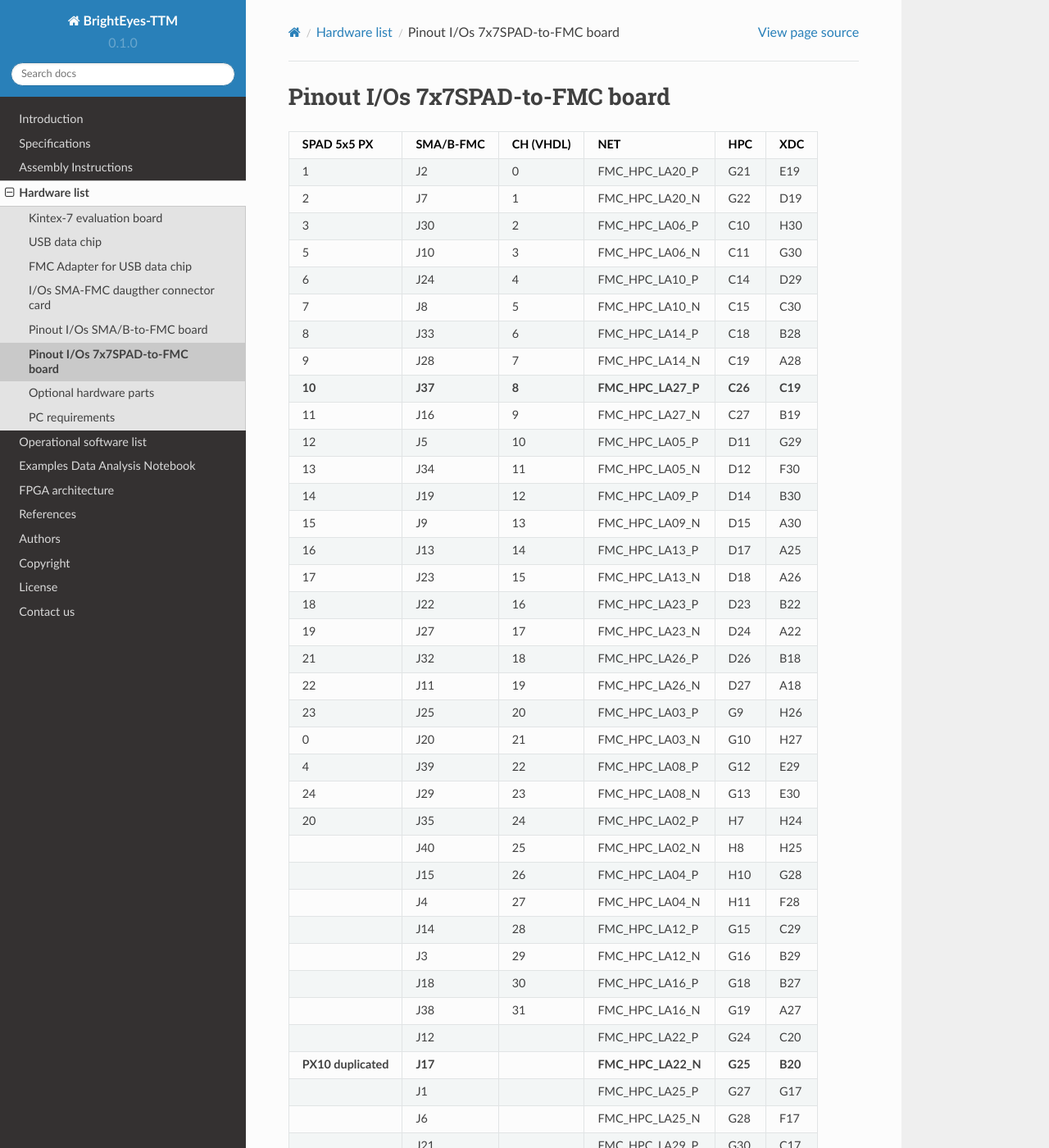
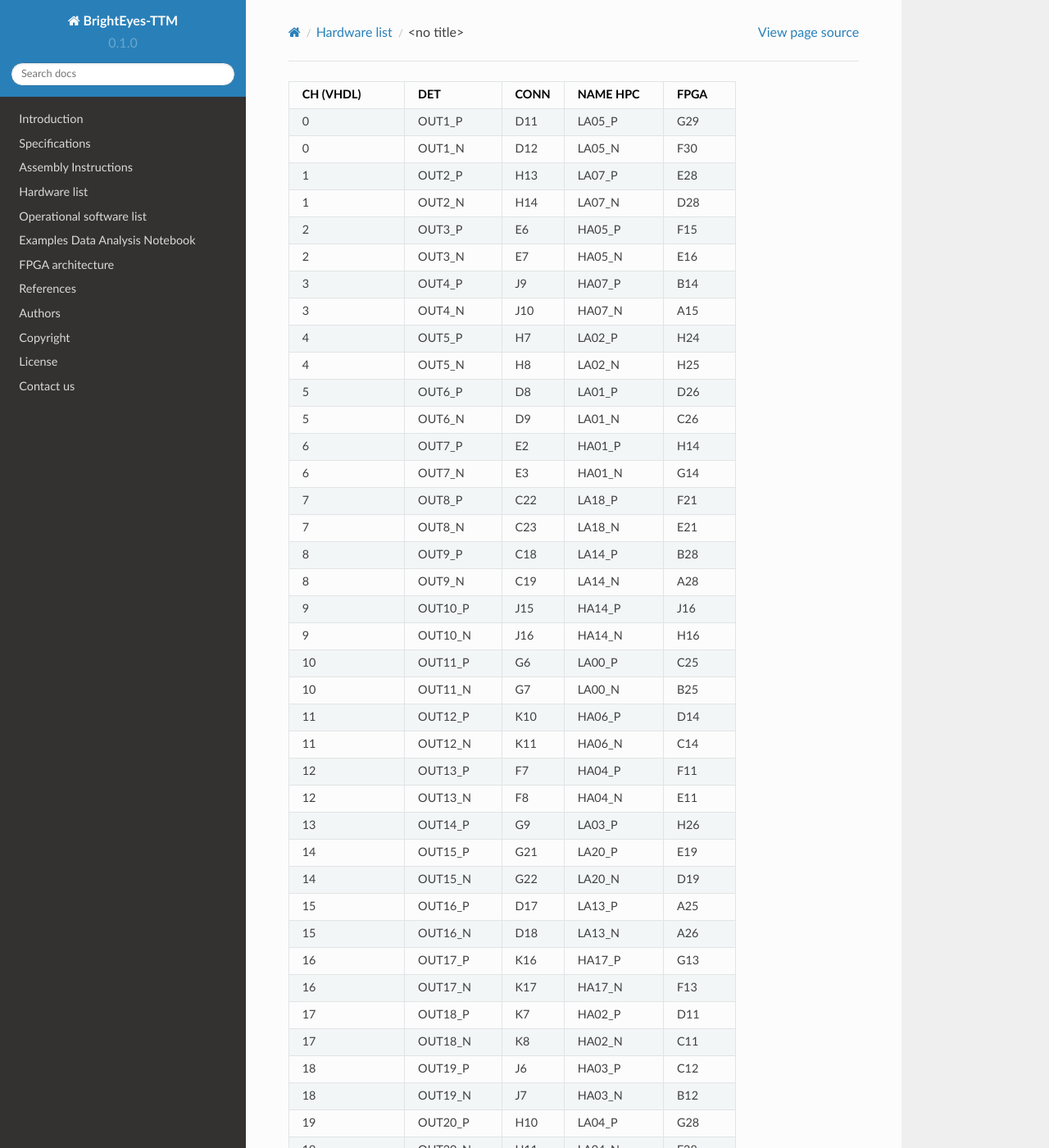
Before and after one commit to mattia-donato/BrightEyes-TTM-docs, a Sphinx documentation site: the page built from docs/source/pinout7x7.md, in a window 1280 px wide and 1400 px high. Shown: the whole window at 82% size. Built offline with Sphinx 7.4.7 and the Read the Docs theme 2.0.0, drawn with Linux system fonts in a browser that asks for light colours; some of the changed text lies outside the part shown.

Commit message:
Update pinout7x7.md

```diff
--- a/docs/source/pinout7x7.md
+++ b/docs/source/pinout7x7.md
@@ -1,43 +1,116 @@
-## Pinout I/Os 7x7SPAD-to-FMC board
-|   **SPAD 5x5 PX**   | **SMA/B-FMC** | **CH  (VHDL)** |       **NET**      | **HPC** | **XDC** |
-|:-------------------:|:-------------:|:--------------:|:------------------:|:-------:|:-------:|
-|          1          |       J2      |        0       |   FMC_HPC_LA20_P   |   G21   |   E19   |
-|          2          |       J7      |        1       |   FMC_HPC_LA20_N   |   G22   |   D19   |
-|          3          |      J30      |        2       |   FMC_HPC_LA06_P   |   C10   |   H30   |
-|          5          |      J10      |        3       |   FMC_HPC_LA06_N   |   C11   |   G30   |
-|          6          |      J24      |        4       |   FMC_HPC_LA10_P   |   C14   |   D29   |
-|          7          |       J8      |        5       |   FMC_HPC_LA10_N   |   C15   |   C30   |
-|          8          |      J33      |        6       |   FMC_HPC_LA14_P   |   C18   |   B28   |
-|          9          |      J28      |        7       |   FMC_HPC_LA14_N   |   C19   |   A28   |
-|        **10**       |    **J37**    |      **8**     | **FMC_HPC_LA27_P** | **C26** | **C19** |
-|          11         |      J16      |        9       |   FMC_HPC_LA27_N   |   C27   |   B19   |
-|          12         |       J5      |       10       |   FMC_HPC_LA05_P   |   D11   |   G29   |
-|          13         |      J34      |       11       |   FMC_HPC_LA05_N   |   D12   |   F30   |
-|          14         |      J19      |       12       |   FMC_HPC_LA09_P   |   D14   |   B30   |
-|          15         |       J9      |       13       |   FMC_HPC_LA09_N   |   D15   |   A30   |
-|          16         |      J13      |       14       |   FMC_HPC_LA13_P   |   D17   |   A25   |
-|          17         |      J23      |       15       |   FMC_HPC_LA13_N   |   D18   |   A26   |
-|          18         |      J22      |       16       |   FMC_HPC_LA23_P   |   D23   |   B22   |
-|          19         |      J27      |       17       |   FMC_HPC_LA23_N   |   D24   |   A22   |
-|          21         |      J32      |       18       |   FMC_HPC_LA26_P   |   D26   |   B18   |
-|          22         |      J11      |       19       |   FMC_HPC_LA26_N   |   D27   |   A18   |
-|          23         |      J25      |       20       |   FMC_HPC_LA03_P   |    G9   |   H26   |
-|          0          |      J20      |       21       |   FMC_HPC_LA03_N   |   G10   |   H27   |
-|          4          |      J39      |       22       |   FMC_HPC_LA08_P   |   G12   |   E29   |
-|          24         |      J29      |       23       |   FMC_HPC_LA08_N   |   G13   |   E30   |
-|          20         |      J35      |       24       |   FMC_HPC_LA02_P   |    H7   |   H24   |
-|                     |      J40      |       25       |   FMC_HPC_LA02_N   |    H8   |   H25   |
-|                     |      J15      |       26       |   FMC_HPC_LA04_P   |   H10   |   G28   |
-|                     |       J4      |       27       |   FMC_HPC_LA04_N   |   H11   |   F28   |
-|                     |      J14      |       28       |   FMC_HPC_LA12_P   |   G15   |   C29   |
-|                     |       J3      |       29       |   FMC_HPC_LA12_N   |   G16   |   B29   |
-|                     |      J18      |       30       |   FMC_HPC_LA16_P   |   G18   |   B27   |
-|                     |      J38      |       31       |   FMC_HPC_LA16_N   |   G19   |   A27   |
-|                     |      J12      |                |   FMC_HPC_LA22_P   |   G24   |   C20   |
-| **PX10 duplicated** |    **J17**    |                | **FMC_HPC_LA22_N** | **G25** | **B20** |
-|                     |       J1      |                |   FMC_HPC_LA25_P   |   G27   |   G17   |
-|                     |       J6      |                |   FMC_HPC_LA25_N   |   G28   |   F17   |
-|                     |      J21      |                |   FMC_HPC_LA29_P   |   G30   |   C17   |
-|                     |      J26      |                |   FMC_HPC_LA29_N   |   G31   |   B17   |
-|                     |      J31      |                |   FMC_HPC_LA31_P   |   G33   |   G22   |
-|                     |      J36      |                |   FMC_HPC_LA31_N   |   G34   |   F22   |
+| **CH (VHDL)**       |     **DET**     | **CONN** | **NAME HPC** | **FPGA** |
+|---------------------|:---------------:|:--------:|:------------:|:--------:|
+|          0          | OUT1_P          | D11      | LA05_P       | G29      |
+|          0          | OUT1_N          | D12      | LA05_N       | F30      |
+|          1          | OUT2_P          | H13      | LA07_P       | E28      |
+|          1          | OUT2_N          | H14      | LA07_N       | D28      |
+|          2          | OUT3_P          | E6       | HA05_P       | F15      |
+|          2          | OUT3_N          | E7       | HA05_N       | E16      |
+|          3          | OUT4_P          | J9       | HA07_P       | B14      |
+|          3          | OUT4_N          | J10      | HA07_N       | A15      |
+|          4          | OUT5_P          | H7       | LA02_P       | H24      |
+|          4          | OUT5_N          | H8       | LA02_N       | H25      |
+|          5          | OUT6_P          | D8       | LA01_P       | D26      |
+|          5          | OUT6_N          | D9       | LA01_N       | C26      |
+|          6          | OUT7_P          | E2       | HA01_P       | H14      |
+|          6          | OUT7_N          | E3       | HA01_N       | G14      |
+|          7          | OUT8_P          | C22      | LA18_P       | F21      |
+|          7          | OUT8_N          | C23      | LA18_N       | E21      |
+|          8          | OUT9_P          | C18      | LA14_P       | B28      |
+|          8          | OUT9_N          | C19      | LA14_N       | A28      |
+|          9          | OUT10_P         | J15      | HA14_P       | J16      |
+|          9          | OUT10_N         | J16      | HA14_N       | H16      |
+|          10         | OUT11_P         | G6       | LA00_P       | C25      |
+|          10         | OUT11_N         | G7       | LA00_N       | B25      |
+|          11         | OUT12_P         | K10      | HA06_P       | D14      |
+|          11         | OUT12_N         | K11      | HA06_N       | C14      |
+|          12         | OUT13_P         | F7       | HA04_P       | F11      |
+|          12         | OUT13_N         | F8       | HA04_N       | E11      |
+|          13         | OUT14_P         | G9       | LA03_P       | H26      |
+|          14         | OUT15_P         | G21      | LA20_P       | E19      |
+|          14         | OUT15_N         | G22      | LA20_N       | D19      |
+|          15         | OUT16_P         | D17      | LA13_P       | A25      |
+|          15         | OUT16_N         | D18      | LA13_N       | A26      |
+|          16         | OUT17_P         | K16      | HA17_P       | G13      |
+|          16         | OUT17_N         | K17      | HA17_N       | F13      |
+|          17         | OUT18_P         | K7       | HA02_P       | D11      |
+|          17         | OUT18_N         | K8       | HA02_N       | C11      |
+|          18         | OUT19_P         | J6       | HA03_P       | C12      |
+|          18         | OUT19_N         | J7       | HA03_N       | B12      |
+|          19         | OUT20_P         | H10      | LA04_P       | G28      |
+|          19         | OUT20_N         | H11      | LA04_N       | F28      |
+|          20         | OUT21_P         | C10      | LA06_P       | H30      |
+|          20         | OUT21_N         | C11      | LA06_N       | G30      |
+|          21         | OUT22_P         | F16      | HA15_P       | H15      |
+|          21         | OUT22_N         | F17      | HA15_N       | G15      |
+|          22         | OUT23_P         | D23      | LA23_P       | B22      |
+|          22         | OUT23_N         | D24      | LA23_N       | A22      |
+|          23         | OUT24_P         | E18      | HA20_P       | K13      |
+|          23         | OUT24_N         | E19      | HA20_N       | J13      |
+|        **24**       | **OUT25_P**     | **E9**   | **HA09_P**   | **F12**  |
+|        **24**       | **OUT25_N**     | **E10**  | **HA09_N**   | **E13**  |
+|          25         | OUT26_P         | K13      | HA10_P       | A11      |
+|          25         | OUT26_N         | K14      | HA10_N       | A12      |
+|          26         | OUT27_P         | F4       | HA00_P       | D12      |
+|          26         | OUT27_N         | F5       | HA00_N       | D13      |
+|          27         | OUT28_P         | D14      | LA09_P       | B30      |
+|          27         | OUT28_N         | D15      | LA09_N       | A30      |
+|          28         | OUT29_P         | D20      | LA17_P       | F20      |
+|          28         | OUT29_N         | D21      | LA17_N       | E20      |
+|          29         | OUT30_P         | K22      | HA23_P       | L12      |
+|          29         | OUT30_N         | K23      | HA23_N       | L13      |
+|          30         | OUT31_P         | G24      | LA22_P       | C20      |
+|          30         | OUT31_N         | G25      | LA22_N       | B20      |
+|          31         | OUT32_P         | H19      | LA15_P       | C24      |
+|          31         | OUT32_N         | H20      | LA15_N       | B24      |
+|          32         | OUT33_P         | F10      | HA08_P       | E14      |
+|          32         | OUT33_N         | F11      | HA08_N       | E15      |
+|          33         | OUT34_P         | C14      | LA10_P       | D29      |
+|          33         | OUT34_N         | C15      | LA10_N       | C30      |
+|          34         | OUT35_P         | J12      | HA11_P       | B13      |
+|          34         | OUT35_N         | J13      | HA11_N       | A13      |
+|          35         | OUT36_P         | F19      | HA19_P       | H11      |
+|          35         | OUT36_N         | F20      | HA19_N       | H12      |
+|          36         | OUT37_P         | H25      | LA21_P       | A20      |
+|          36         | OUT37_N         | H26      | LA21_N       | A21      |
+|          37         | OUT38_P         | J21      | HA22_P       | L11      |
+|          37         | OUT38_N         | J22      | HA22_N       | K11      |
+|          38         | OUT39_P         | J18      | HA18_P       | K14      |
+|          38         | OUT39_N         | J19      | HA18_N       | J14      |
+|          39         | OUT40_P         | E12      | HA13_P       | L16      |
+|          39         | OUT40_N         | E13      | HA13_N       | K16      |
+|          40         | OUT41_P         | H16      | LA11_P       | G27      |
+|          40         | OUT41_N         | H17      | LA11_N       | F27      |
+|          41         | OUT42_P         | G12      | LA08_P       | E29      |
+|          41         | OUT42_N         | G13      | LA08_N       | E30      |
+|          42         | OUT43_P         | E15      | HA16_P       | L15      |
+|          42         | OUT43_N         | E16      | HA16_N       | K15      |
+|          43         | OUT44_P         | H22      | LA19_P       | G18      |
+|          43         | OUT44_N         | H23      | LA19_N       | F18      |
+|          44         | OUT45_P         | K19      | HA21_P       | J11      |
+|          44         | OUT45_N         | K20      | HA21_N       | J12      |
+|          45         | OUT46_P         | G15      | LA12_P       | C29      |
+|          45         | OUT46_N         | G16      | LA12_N       | B29      |
+|          46         | OUT47_P         | C26      | LA27_P       | C19      |
+|          46         | OUT47_N         | C27      | LA27_N       | B19      |
+|          47         | OUT48_P         | F13      | HA12_P       | C15      |
+|          47         | OUT48_N         | F14      | HA12_N       | B15      |
+|          48         | OUT49_P         | G18      | LA16_P       | B27      |
+|          48         | OUT49_N         | G19      | LA16_N       | A27      |
+|                     |                 |          |              |          |
+|                     | **IIT ADAPTER** |          |              |          |
+|                     | J2              | H28      | LA24_P       | A16      |
+|                     | J3              | H29      | LA24_N       | A17      |
+|                     | J4              | H31      | LA28_P       | D16      |
+|                     | J5              | H32      | LA28_N       | C16      |
+|                     | J6              | H34      | LA30_P       | D22      |
+|                     | J7              | H35      | LA30_N       | C22      |
+|                     | J8              | H37      | LA32_P       | D21      |
+| **PX24 Duplicated** | J9              | H38      | LA32_N       | C21      |
+|                     |                 |          |              |          |
+|                     | VREF1           | G27      | LA25_P       | G17      |
+|                     | VREF0           | G28      | LA25_N       | F17      |
+|                     | EN_SPAD         | G30      | LA29_P       | C17      |
+|                     |                 |          |              |          |
+|                     | SDA             | C31      | HPC_IIC_SDA  | IIC MUX  |
+|                     | SCL             | C30      | HPC_IIC_SCL  | IIC MUX  |
```
